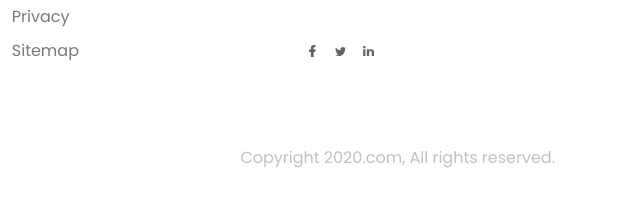
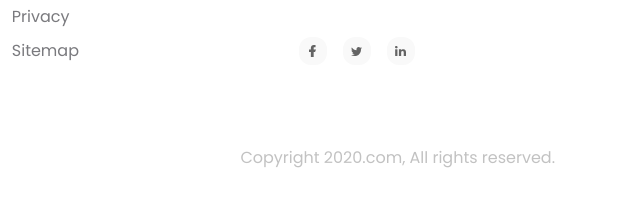
Before and after one commit to Hanh-Dang/html-css-project-01, a plain HTML site: page index.html in a window 1280 px wide. Shown: the part 4162-4369 px from the top of the page, 640-1280 px from the left. Drawn offline with Linux system fonts and the light colour scheme.

Commit message:
Fix bug phan social

```diff
--- a/assets/css/styles.css
+++ b/assets/css/styles.css
@@ -675,6 +675,12 @@ Dùng để đặt được width height và căn chỉnh được chính xác h
   width: 28px;
   height: 28px;
   border-radius: 12px;
+  background-color: #f9f9f9;
+}
+
+/* mot cai social link dung sau mot cai social link nam trong footer se bi tac dong */
+.footer .social-link + .social-link {
+  margin-left: 16px;
 }
 
 .footer .social-link:hover {
```
